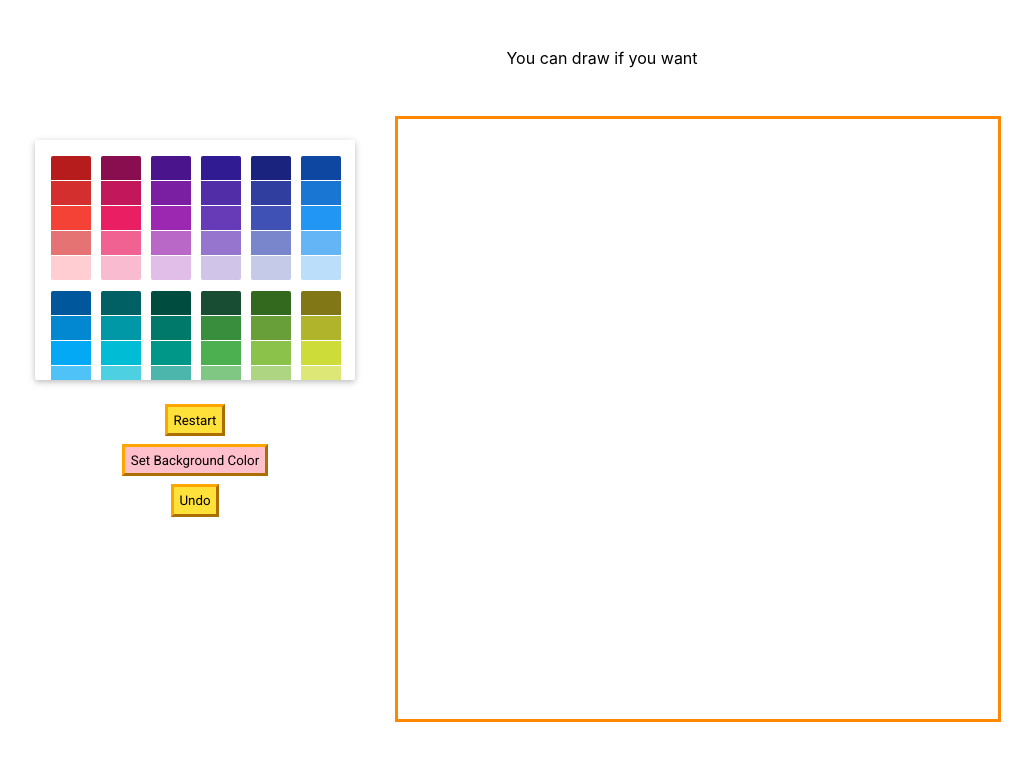
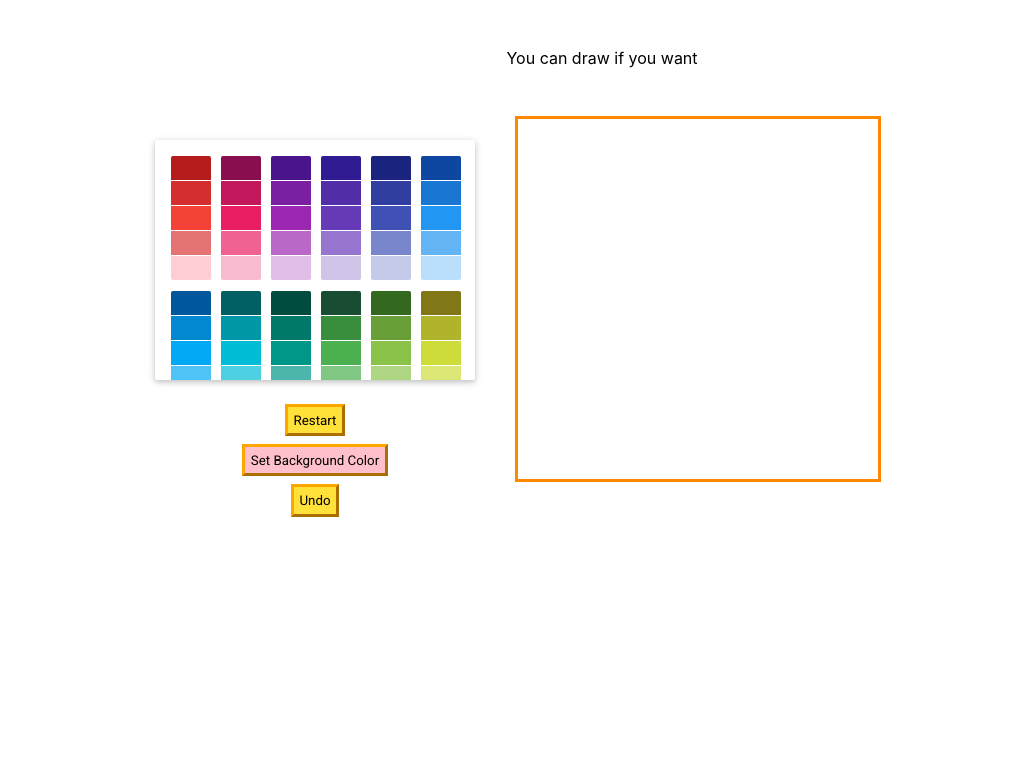
Before and after one commit to andreamaciasr/pixel-art, a React (Create React App) app: page / in a window 1280 px wide. Shown: the top 760 px of the page, without its empty margins (38-1070 px from the left). Built offline with nearby package versions, Linux system fonts and the light colour scheme.

Commit message:
delete works in chunks but is sorta broken, wip

```diff
--- a/src/components/Canvas/Canvas.js
+++ b/src/components/Canvas/Canvas.js
@@ -15,32 +15,27 @@ let id = 0;
 const NOT_YET_SET_COLOR = "not-yet-set";
 
 function createFreshCanvasState() {
-  return Array(25)
+  return Array(15)
     .fill()
-    .map(() => Array(25).fill(NOT_YET_SET_COLOR));
+    .map(() => Array(15).fill(NOT_YET_SET_COLOR));
 }
 
 export default function Canvas() {
-  const [reset, setReset] = useState(false);
   const [selectedColor, setSelectedColor] = useState("pink");
   const [background, setBackground] = useState(NOT_YET_SET_COLOR);
   const [isMouseDown, setIsMouseDown] = useState(false);
-  const [undo, setUndo] = useState(false);
   const [canvasState, setCanvasState] = useState(createFreshCanvasState());
   const [hoveredPixel, setHoveredPixel] = useState(null);
   const [history, setHistory] = useState([createFreshCanvasState()]);
-  const [deleted, setDeleted] = useState([]);
   const [strokeLength, setStrokeLength] = useState(0);
+  const [lastStreak, setLastStreak] = useState(0);
+  const [streaksArray, setStreaksArray] = useState([]);
 
   useEffect(() => {
     setBackground("white");
     console.log("history at beginning " + history);
   }, []);
 
-  // useEffect(() => {
-  //   handleHistoryUpdate();
-  //  // console.log("history update colors " + history);
-  // }, [canvasState]);
 
   function updateColors(color, rowId, pixelId) {
     setCanvasState((prevState) => {
@@ -48,7 +43,6 @@ export default function Canvas() {
       newState[rowId][pixelId] = color;
       return [...newState];
     });
-      console.log(canvasState);
   }
 
   function handleAddToHistory() {
@@ -62,14 +56,27 @@ export default function Canvas() {
       return;
     }
     setDeleted((prevDeleted) => [...prevDeleted, history[0]]);
-    console.log("history before slice", history);
     setHistory((prevHistory) => {
-      const newHistory = prevHistory.slice(1);
+      const lastStreak = streaksArray[0];
+      const newHistory = prevHistory.slice(lastStreak - 1);
+      console.log("history: " + newHistory);
       setCanvasState(newHistory[0]);
-      console.log("history after slice", newHistory);
       return newHistory;
     });
+    setStreaksArray((prevStreaksArray) => prevStreaksArray.slice(1));
   }
+
+  function getLastStreak() {
+    const lastStreak = streaksArray[0];
+    console.log("streaks array: " + streaksArray);
+    console.log("last streak: " + lastStreak);
+    return lastStreak;
+  }
+
+  function countStreak() {
+    setStrokeLength(strokeLength);
+  }
+
 
   function restart() {
     const updatedCanvas = createFreshCanvasState();
@@ -80,11 +87,6 @@ export default function Canvas() {
 
   function handleCanvasUpdate(newCanvas) {
     setCanvasState(newCanvas);
-  }
-
-
-  function handleUndoComplete() {
-    setUndo(false);
   }
 
   function handleMouseDown() {
@@ -105,10 +107,6 @@ export default function Canvas() {
 
   function restart() {
     setCanvasState(createFreshCanvasState());
-  }
-
-  function resetComplete() {
-    setReset(false);
   }
 
   function handleCanvasUpdate(newCanvas) {
@@ -156,6 +154,10 @@ export default function Canvas() {
               setStrokeLength={setStrokeLength}
               strokeLength={strokeLength}
               handleAddToHistory={handleAddToHistory}
+              countStreak={countStreak}
+              lastStreak={lastStreak}
+              setLastStreak={setLastStreak}
+              setStreaksArray={setStreaksArray}
             />
           ))}
         </div>
--- a/src/components/Pixel/Pixel.js
+++ b/src/components/Pixel/Pixel.js
@@ -15,17 +15,18 @@ export default function Pixel({
   setStrokeLength,
   strokeLength,
   handleAddToHistory,
+  setLastStreak,
+  setStreaksArray,
 }) {
-
-
-
   function handleClick() {
     updateColors(color, rowId, pixelId);
     handleAddToHistory();
+    setStrokeLength(strokeLength + 1);
   }
 
   function handleMouseHover() {
     if (isMouseDown) {
+      setStrokeLength(strokeLength + 1);
       updateColors(color, rowId, pixelId);
       handleAddToHistory();
     } else {
@@ -33,23 +34,27 @@ export default function Pixel({
     }
   }
 
-  function handleMouseLeave() {
+  function handleMouseUp() {
     setHoveredPixel(null);
+    // after a streak is done, add the streak length to the streaks array
+    if (strokeLength !== 0) {
+      setLastStreak((prevLastStreak) => {
+        return strokeLength;
+      });
+      updateStreaksArray();
+      setStrokeLength(0);
+    }
   }
 
-  function handleMouseDown() {
-  // setStrokeLength(strokeLength + 1);
-    updateColors(color, rowId, pixelId);
-
+  function updateStreaksArray() {
+    setStreaksArray((prevStreaksArray) => [strokeLength, ...prevStreaksArray]);
   }
 
-  function handleStrokeLength() {
-    let length = 0;
-    while(isMouseDown) {
-      length++;
-    }
-    setStrokeLength(length);
-    console.log(length);
+
+  function handleMouseDown() {
+    setStrokeLength(strokeLength + 1);
+    console.log("streak length: " + strokeLength);
+    updateColors(color, rowId, pixelId);
   }
 
   const thisPixelIsTheOneThatsHovered =
@@ -66,7 +71,8 @@ export default function Pixel({
       onClick={handleClick}
       onMouseEnter={handleMouseHover}
       onMouseDown={handleMouseDown}
-      onMouseLeave={handleMouseLeave}
+      onMouseUp={handleMouseUp}
+      onMouseLeave={() => setHoveredPixel(null)}
       style={{
         backgroundColor: thisPixelIsTheOneThatsHovered ? color : pixelColor,
       }}
--- a/src/components/Row/Row.js
+++ b/src/components/Row/Row.js
@@ -2,7 +2,7 @@ import "./Row.css";
 import Pixel from "../Pixel/Pixel";
 import { useEffect } from "react";
 
-export default function Row({ rowPixels, rowIdx, isMouseDown, background, hoveredPixel, setHoveredPixel, updateColors, canvasState, color, setStrokeLength, strokeLength, handleAddToHistory }) {
+export default function Row({ rowPixels, rowIdx, isMouseDown, background, hoveredPixel, setHoveredPixel, updateColors, canvasState, color, setStrokeLength, strokeLength, handleAddToHistory, countStreak, lastStreak, setLastStreak, setStreaksArray }) {
 
 
   return (
@@ -14,16 +14,18 @@ export default function Row({ rowPixels, rowIdx, isMouseDown, background, hovere
           rowId={rowIdx}
           pixelId={pixelIdx}
           isMouseDown={isMouseDown}
-          //selectedColor={selectedColor}
           background={background}
           hoveredPixel={hoveredPixel}
           setHoveredPixel={setHoveredPixel}
           updateColors={updateColors}
           canvasState={canvasState}
-          // handleMouseDown={handleMouseDown}
           setStrokeLength={setStrokeLength}
           strokeLength={strokeLength}
           handleAddToHistory={handleAddToHistory}
+          countStreak={countStreak}
+          lastStreak={lastStreak}
+          setLastStreak={setLastStreak}
+          setStreaksArray={setStreaksArray}
         />
       ))}
     </div>
```
